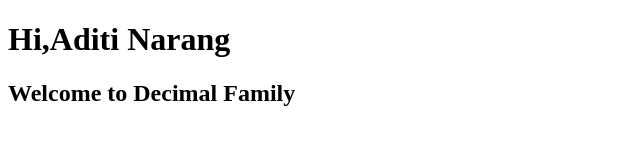
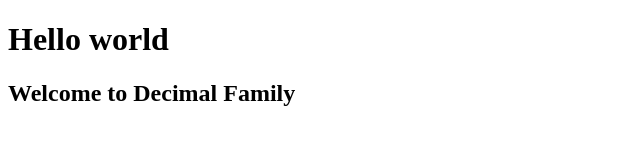
Before and after one commit to Aditi02201/Demo, a plain HTML site: page index.html in a window 1280 px wide. Shown: the whole page, without its empty margins (0-640 px from the left). Drawn offline with Linux system fonts and the light colour scheme.

Commit message:
first commit

```diff
--- a/index.html
+++ b/index.html
@@ -6,7 +6,7 @@
       <meta http-equiv="X-UA-Compatible" content="ie=edge">
     </head>
     <body>
-      <h1>Hi,Aditi Narang</h1>
+      <h1>Hello world</h1>
       <h2>Welcome to Decimal Family</h2>
     </body>
 </html>
```
